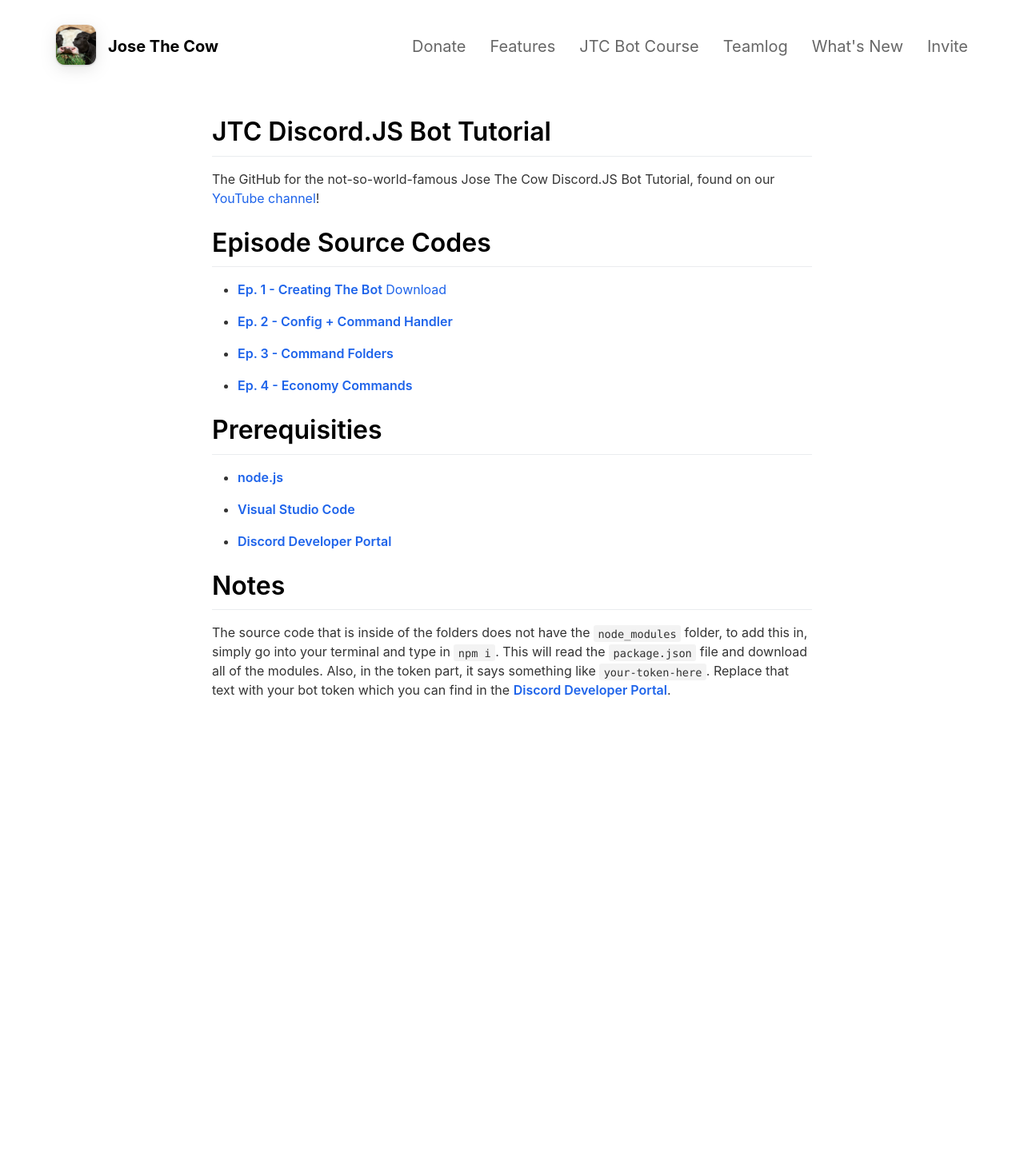
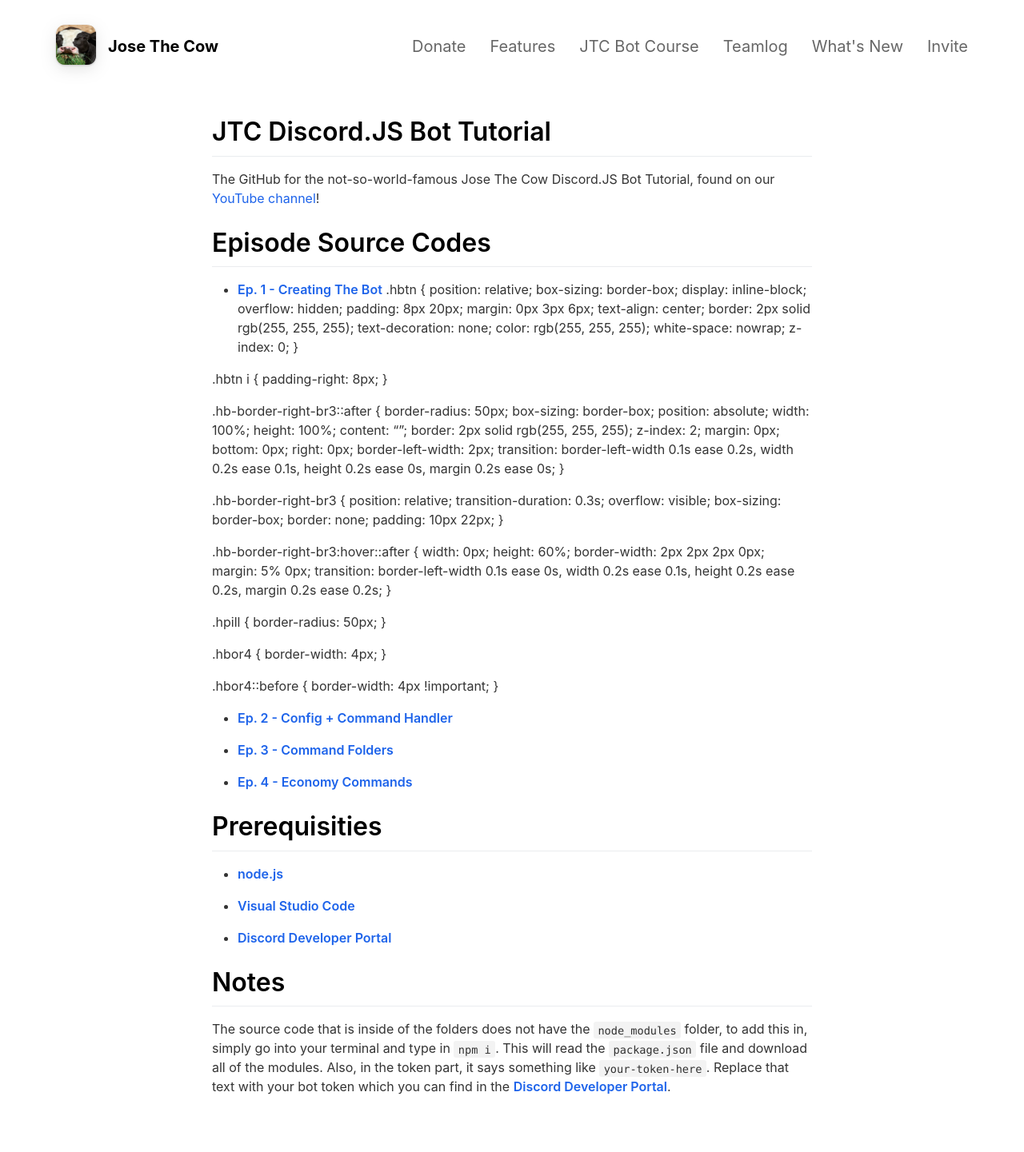
Before and after one commit to josethecow/josethecow.github.io, a Jekyll site: the page built from _pages/jtcbotcourse.md, in a window 1280 px wide. Shown: the whole page at 80% size. Built offline with Jekyll 4.4.1, drawn with Linux system fonts in a browser that asks for light colours; nearby versions of some CDN libraries; before the commit the page ends 945 px from its top, so only the background shows below that.

Commit message:
Update jtcbotcourse.md

```diff
--- a/_pages/jtcbotcourse.md
+++ b/_pages/jtcbotcourse.md
@@ -7,7 +7,78 @@
 The GitHub for the not-so-world-famous Jose The Cow Discord.JS Bot Tutorial, found on our [YouTube channel](https://www.youtube.com/channel/UCkMW8EKQ48W9_c754vhn5Hg)!
 
 # Episode Source Codes
-- [**Ep. 1 - Creating The Bot**](https://github.com/josethecow/josethecow-bot-course/tree/main/Ep.%201%20-%20Creating%20The%20Bot) <a href="#" class="hbtn hb-border-right-br3 hpill hbor4">Download</a>
+- [**Ep. 1 - Creating The Bot**](https://github.com/josethecow/josethecow-bot-course/tree/main/Ep.%201%20-%20Creating%20The%20Bot) .hbtn {
+      position: relative;
+      box-sizing: border-box;
+      display: inline-block;
+      overflow: hidden;
+      padding: 8px 20px;
+      margin: 0px 3px 6px;
+      text-align: center;
+      border: 2px solid rgb(255, 255, 255);
+      text-decoration: none;
+      color: rgb(255, 255, 255);
+      white-space: nowrap;
+      z-index: 0;
+}
+
+
+.hbtn i {
+      padding-right: 8px;
+}
+
+
+.hb-border-right-br3::after {
+      border-radius: 50px;
+      box-sizing: border-box;
+      position: absolute;
+      width: 100%;
+      height: 100%;
+      content: "";
+      border: 2px solid rgb(255, 255, 255);
+      z-index: 2;
+      margin: 0px;
+      bottom: 0px;
+      right: 0px;
+      border-left-width: 2px;
+      transition: border-left-width 0.1s ease 0.2s, width 0.2s ease 0.1s, height 0.2s ease 0s, margin 0.2s ease 0s;
+}
+
+
+.hb-border-right-br3 {
+      position: relative;
+      transition-duration: 0.3s;
+      overflow: visible;
+      box-sizing: border-box;
+      border: none;
+      padding: 10px 22px;
+}
+
+
+.hb-border-right-br3:hover::after {
+      width: 0px;
+      height: 60%;
+      border-width: 2px 2px 2px 0px;
+      margin: 5% 0px;
+      transition: border-left-width 0.1s ease 0s, width 0.2s ease 0.1s, height 0.2s ease 0.2s, margin 0.2s ease 0.2s;
+}
+
+
+.hpill {
+      border-radius: 50px;
+}
+
+
+.hbor4 {
+      border-width: 4px;
+}
+
+
+.hbor4::before {
+      border-width: 4px !important;
+}
+
+
 
 - [**Ep. 2 - Config + Command Handler**](https://github.com/josethecow/josethecow-bot-course/tree/main/Ep.%202%20-%20Config%20%2B%20Command%20Handler)
 
```
